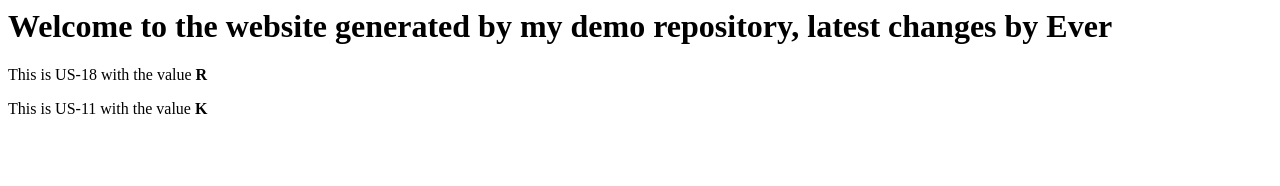
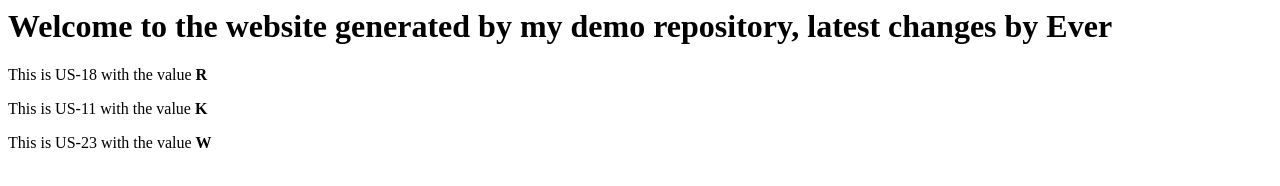
Before and after one commit to utn-integrador-III/demo-repository, a website: page index.html in a window 1280 px wide. Drawn offline with Linux system fonts and the light colour scheme.

Commit message:
US-23/Paula
index changes

```diff
--- a/index.html
+++ b/index.html
@@ -1,3 +1,8 @@
 <h1>Welcome to the website generated by my demo repository, latest changes by Ever</h1>
 <p>This is US-18 with the value <strong>R</strong></p>
 <p>This is US-11 with the value <strong>K</strong></p>
+
+
+
+
+ <p>This is US-23 with the value <strong>W</strong></p>
```
